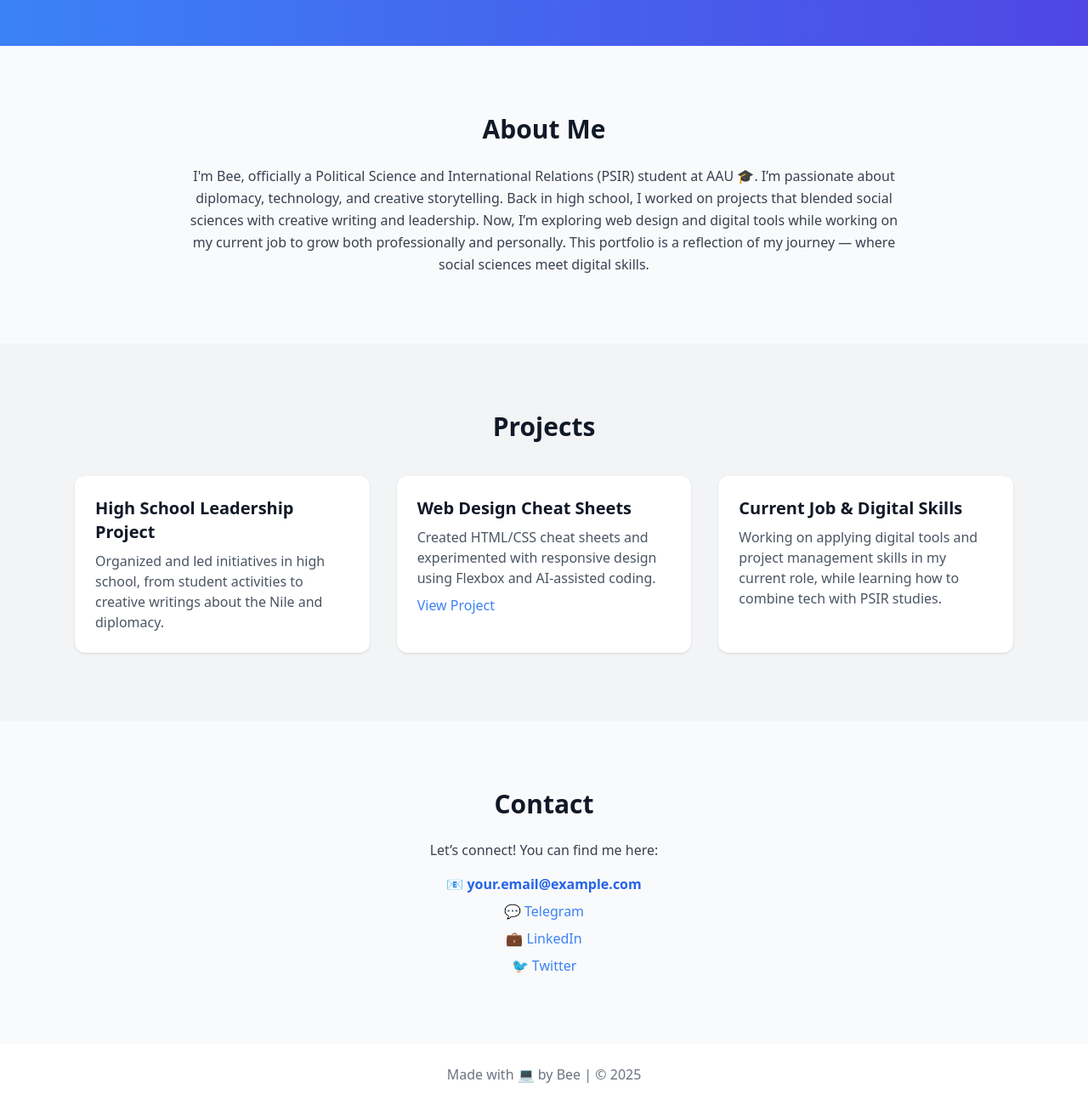
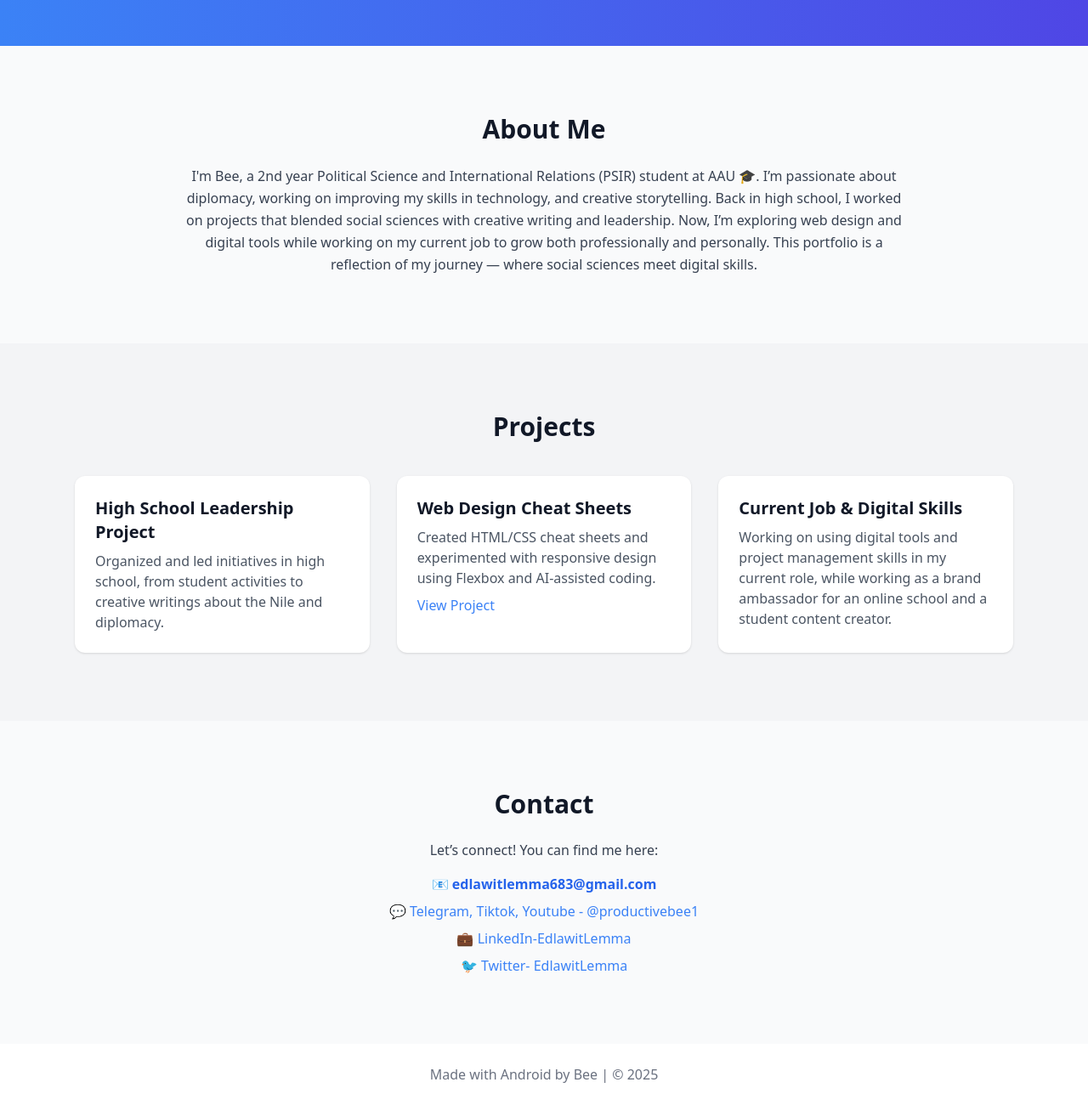
Before and after one commit to edlawitlemma683-lgtm/index.html, a plain HTML site: page index.html in a window 1280 px wide. Shown: the part 746-2046 px from the top of the page at 85% size. Drawn offline with nearby package versions, Linux system fonts and the light colour scheme.

Commit message:
Update index.html

```diff
--- a/index.html
+++ b/index.html
@@ -34,8 +34,8 @@
   <section id="about" class="py-20 max-w-4xl mx-auto px-6 text-center">
     <h2 class="text-3xl font-bold mb-6">About Me</h2>
     <p class="text-gray-700 leading-relaxed">
-      I'm Bee, officially a Political Science and International Relations (PSIR) student at AAU 🎓.
-      I’m passionate about diplomacy, technology, and creative storytelling.
+      I'm Bee, a 2nd year Political Science and International Relations (PSIR) student at AAU 🎓.
+      I’m passionate about diplomacy, working on improving my skills in technology, and creative storytelling.
       Back in high school, I worked on projects that blended social sciences with creative writing and leadership.
       Now, I’m exploring web design and digital tools while working on my current job to grow both professionally and personally.
       This portfolio is a reflection of my journey — where social sciences meet digital skills.
@@ -61,7 +61,7 @@
 
         <div class="bg-white p-6 rounded-xl shadow hover:shadow-lg">
           <h3 class="font-bold text-xl mb-2">Current Job & Digital Skills</h3>
-          <p class="text-gray-600">Working on applying digital tools and project management skills in my current role, while learning how to combine tech with PSIR studies.</p>
+          <p class="text-gray-600">Working on using digital tools and project management skills in my current role, while working as a brand ambassador for an online school and a student content creator.</p>
         </div>
 
       </div>
@@ -73,16 +73,16 @@
     <h2 class="text-3xl font-bold mb-6">Contact</h2>
     <p class="mb-4 text-gray-700">Let’s connect! You can find me here:</p>
     <div class="space-y-2">
-      <a href="mailto:your.email@example.com" class="block text-blue-600 font-semibold">📧 your.email@example.com</a>
-      <a href="https://t.me/yourtelegram" target="_blank" class="block text-blue-500">💬 Telegram</a>
-      <a href="https://www.linkedin.com/in/yourprofile" target="_blank" class="block text-blue-500">💼 LinkedIn</a>
-      <a href="https://twitter.com/yourhandle" target="_blank" class="block text-blue-500">🐦 Twitter</a>
+      <a href="mailto:your.email@example.com" class="block text-blue-600 font-semibold">📧 edlawitlemma683@gmail.com</a>
+      <a href="https://t.me/yourtelegram" target="_blank" class="block text-blue-500">💬 Telegram,  Tiktok, Youtube - @productivebee1</a>
+      <a href="https://www.linkedin.com/in/yourprofile" target="_blank" class="block text-blue-500">💼 LinkedIn-EdlawitLemma</a>
+      <a href="https://twitter.com/yourhandle" target="_blank" class="block text-blue-500">🐦 Twitter- EdlawitLemma</a>
     </div>
   </section>
 
   <!-- Footer -->
   <footer class="bg-white py-6 text-center text-gray-500">
-    Made with 💻 by Bee | © 2025
+    Made with Android by Bee | © 2025
   </footer>
 
 </body>
```
